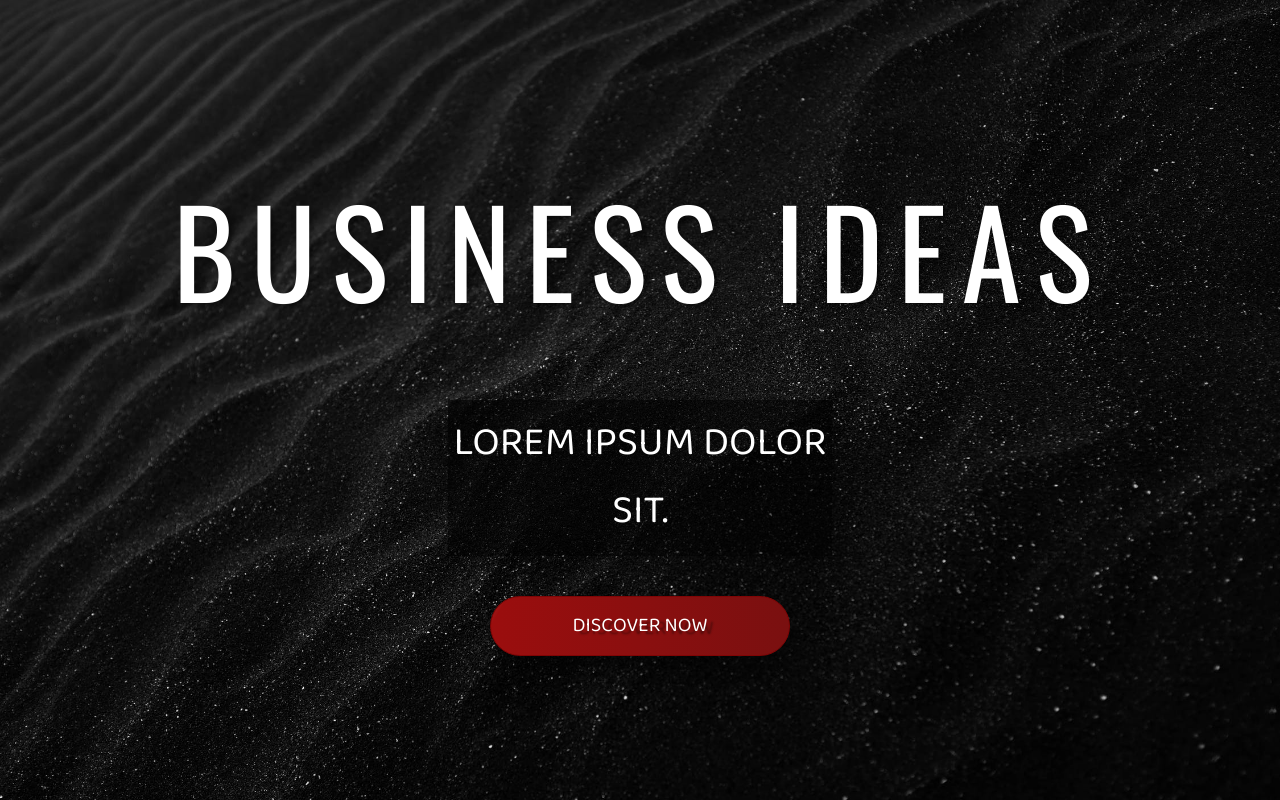
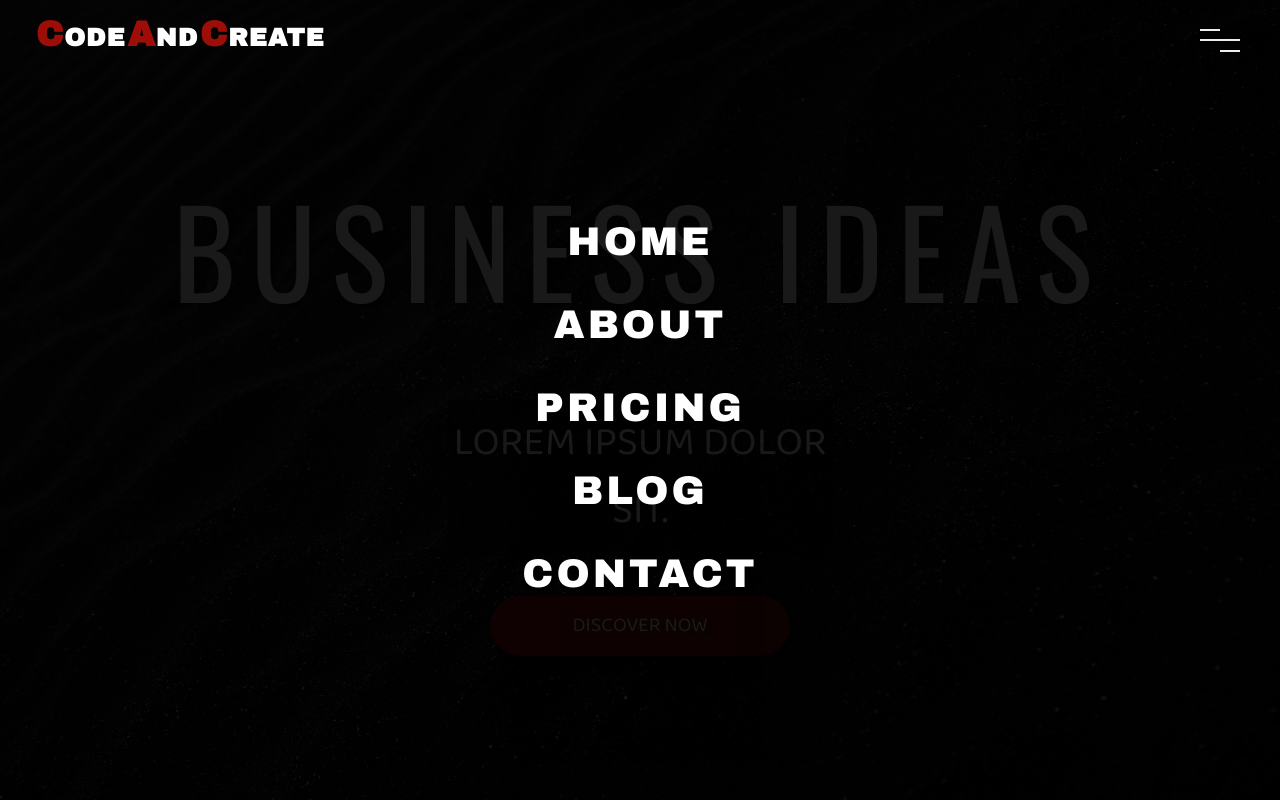
Before and after one commit to Laha-hub/ten_mega_business, a plain HTML site: page index.html in a window 1280 px wide. Drawn offline with nearby package versions, Linux system fonts and the light colour scheme.

Commit message:
#3 customize navbar

```diff
--- a/index.html
+++ b/index.html
@@ -8,9 +8,38 @@
         <link rel="stylesheet" href="https://cdnjs.cloudflare.com/ajax/libs/font-awesome/5.15.1/css/all.min.css" />
         <link rel="preconnect" href="https://fonts.googleapis.com" />
         <link rel="preconnect" href="https://fonts.gstatic.com" crossorigin />
-        <link href="https://fonts.googleapis.com/css2?family=Baloo+Da+2:wght@400;500;600;700;800&family=Oswald:wght@200;300;400;500;600;700&display=swap" rel="stylesheet" />
+        <link href="https://fonts.googleapis.com/css2?family=Baloo+Da+2:wght@400;500;600;700;800&family=Oswald:wght@200;300;400;500;600;700&family=Archivo+Black&display=swap" rel="stylesheet" />
     </head>
     <body>
+        <!-- navbar -->
+        <nav class="navbar">
+            <div class="logo">
+                <a href="#">
+                    <span class="first">C</span><span>ode</span>
+                    <span class="first">A</span><span>nd</span>
+                    <span class="first">C</span><span>reate</span>
+                </a>
+            </div>
+            <div class="nav-list">
+                <a href="#" class="nav-link">Home</a>
+                <a href="#" class="nav-link">About</a>
+                <a href="#" class="nav-link">Pricing</a>
+                <a href="#" class="nav-link">Blog</a>
+                <a href="#" class="nav-link">Contact</a>
+            </div>
+        </nav>
+        <!-- end of navbar -->
+
+        <!-- menu -->
+        <div class="menu">
+            <div class="line line-1"></div>
+            <div class="line line-2"></div>
+            <div class="line line-3"></div>
+        </div>
+        <!-- end of menu -->
+
+
+
         <div class="container">
             <!-- section 1 -->
             <section class="section-1">
--- a/style.css
+++ b/style.css
@@ -13,6 +13,105 @@ html {
     font-size: 62.5%;
 }
 /* end of common styles */
+
+
+/* navbar */
+.navbar {
+    width: 100%;
+    height: 100vh;
+    background-color: rgba(0, 0, 0, .9);
+    position: fixed;
+    top: 0;
+    z-index: 10;
+    padding: 3rem;
+}
+
+.logo {
+    position: absolute;
+    top: 1.5rem;
+    left: 4rem;
+}
+
+.logo a {
+    /* font-family: 'MADE Soulmaze', sans-serif; */
+    text-transform: uppercase;
+    font-size: 2.5rem;
+    color: #eee;
+    letter-spacing: .1rem;
+}
+
+.logo span {
+    font-family: 'Archivo Black', sans-serif;
+    /* font-family: 'MADE Soulmaze', sans-serif; */
+    /* font-size: 3.5rem; */
+    font-size: 2.5rem;
+    font-weight: bold;
+    /* color: #9e0e09; */
+    color: #fff;
+}
+
+.logo span.first {
+    font-size: 3.5rem;
+    color: #9e0e09;
+    margin-left: -.4rem;
+
+}
+
+.nav-list {
+    position: absolute;
+    top: 25%;
+    left: 50%;
+    transform: translateX(-50%);
+    display: flex;
+    flex-direction: column;
+    align-items: center;
+}
+
+.nav-link {
+    font-family: 'Archivo Black', sans-serif;
+    text-transform: uppercase;
+    font-size: 4rem;
+    letter-spacing: .3rem;
+    color: #fff;
+    margin: 2rem 0;
+    transition: color .4s;
+}
+
+.nav-link:hover {
+    color: #9e0e09;
+}
+/* end of navbar */
+
+
+/* menu */
+.menu {
+    width: 4rem;
+    height: 4rem;
+    position: fixed;
+    top: 2rem;
+    right: 4rem;
+    z-index: 100;
+    display: flex;
+    flex-direction: column;
+    justify-content: space-evenly;
+    cursor: pointer;
+}
+
+.line {
+    width: 100%;
+    height: 0.2rem;
+    background-color: #eee;
+}
+
+.line-1 {
+    width: 50%;
+}
+
+.line-3 {
+    width: 50%;
+    margin-left: auto;
+}
+/* end of menu */
 
 
 /* section 1 */
```
